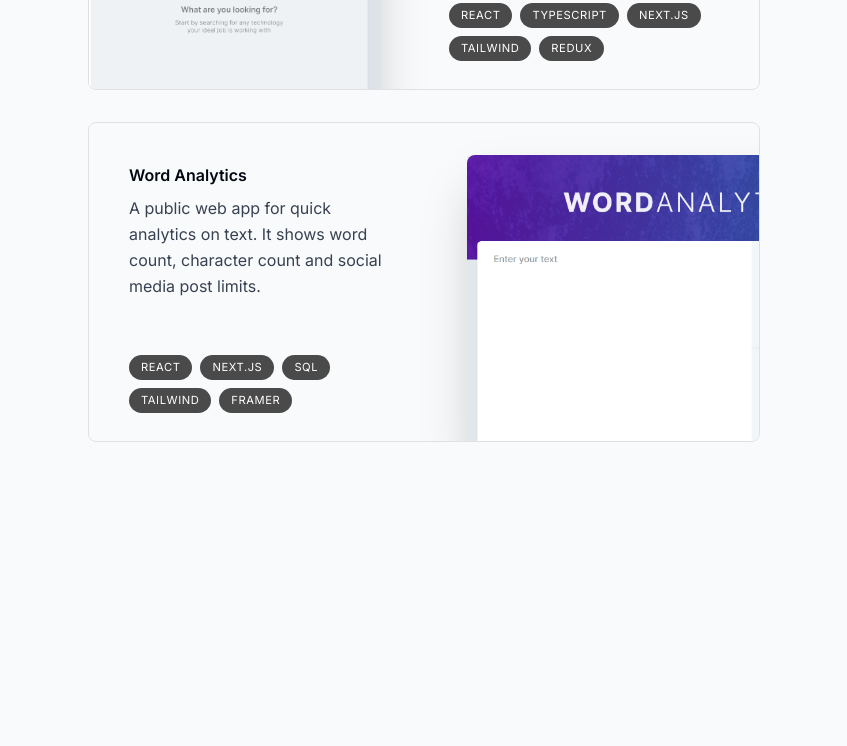
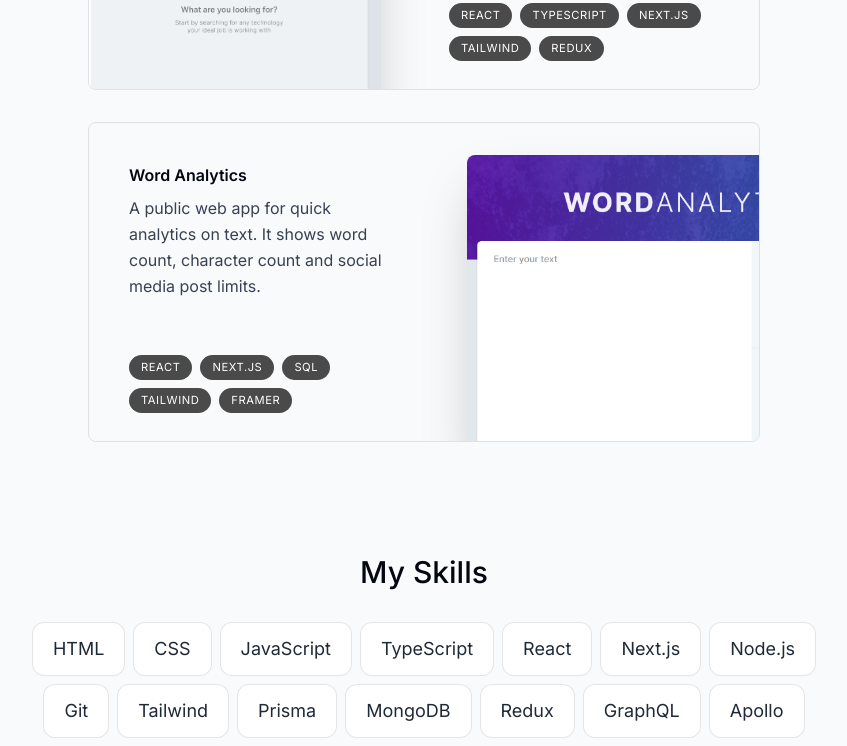
Before and after one commit to ani03sha/crafty-code-capsules, a Next.js app in the folder nextjs/modern-portfolio/: page / in a window 1280 px wide. Shown: the part 2000-2746 px from the top of the page, without its empty margins (216-1063 px from the left). Built offline with nearby package versions, Linux system fonts and the light colour scheme.

Commit message:
Added my skills section in the nextjs/modern-portfolio

```diff
--- a/nextjs/modern-portfolio/app/page.tsx
+++ b/nextjs/modern-portfolio/app/page.tsx
@@ -2,6 +2,7 @@
 import Intro from "@/components/intro";
 import Projects from "@/components/projects";
 import SectionDivider from "@/components/section-divider";
+import Skills from "@/components/skills";
 
 const Home = () => {
     return (
@@ -10,6 +11,7 @@
             <SectionDivider />
             <About />
             <Projects />
+            <Skills />
         </main>
     )
 };
--- a/nextjs/modern-portfolio/components/projects.tsx
+++ b/nextjs/modern-portfolio/components/projects.tsx
@@ -14,7 +14,7 @@
         <section
             ref={ref}
             id="projects"
-            className="scroll-mt-28"
+            className="scroll-mt-28 mb-28"
         >
             <SectionHeading>My Projects</SectionHeading>
             <div>
--- /dev/null
+++ b/nextjs/modern-portfolio/components/skills.tsx
@@ -0,0 +1,55 @@
+"use client";
+
+import React from "react";
+import SectionHeading from "./section-heading";
+import { skillsData } from "@/lib/data";
+import { useSectionInView } from "@/lib/hooks";
+import { motion } from "framer-motion";
+
+const fadeInAnimationVariants = {
+    initial: {
+        opacity: 0,
+        y: 100
+    },
+    animate: (index: number) => ({
+        opacity: 1,
+        y: 0,
+        transition: {
+            delay: 0.05 * index
+        }
+    })
+}
+
+export default function Skills() {
+
+    const { ref } = useSectionInView("Skills", 0.75)
+
+    return (
+        <section
+            ref={ref}
+            id="skills"
+            className="mb-28 max-w-[53rem] scroll-mt-28 text-center sm:mb-40">
+            <SectionHeading>My Skills</SectionHeading>
+            <ul
+                className="flex flex-wrap justify-center gap-2 text-lg text-gray-800">
+                {
+                    skillsData.map((skill, index) => (
+                        <motion.li
+                            key={index}
+                            className="bg-white border border-black/[0.1] rounded-xl px-5 py-3"
+                            variants={fadeInAnimationVariants}
+                            initial="initial"
+                            whileInView="animate"
+                            viewport={{
+                                once: true
+                            }}
+                            custom={index}
+                            >
+                                {skill}
+                            </motion.li>
+                    ))
+                }
+            </ul>
+        </section>
+    )
+}
```
